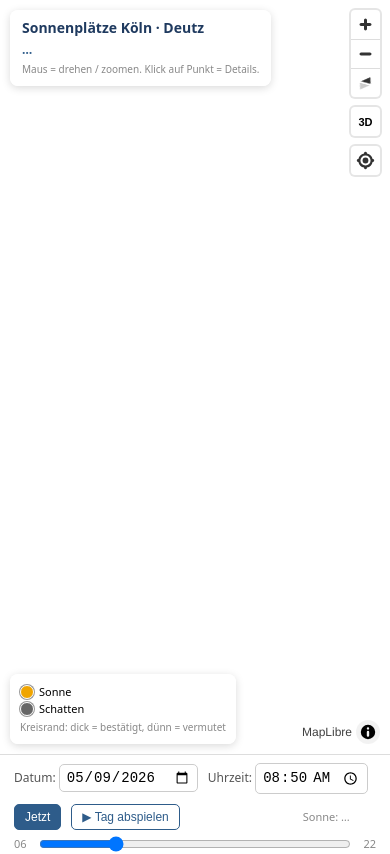
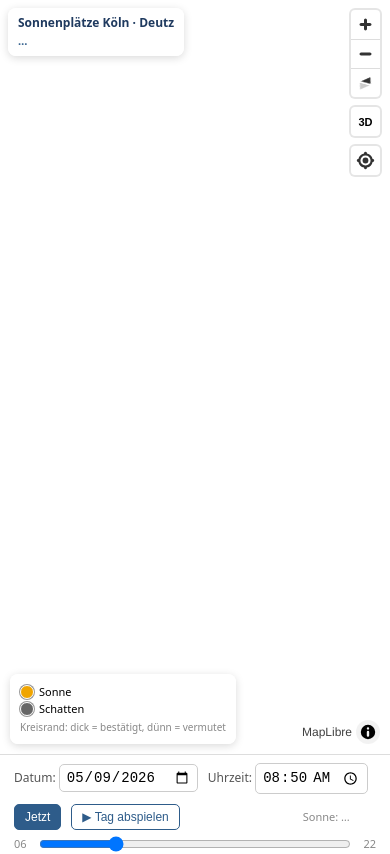
Before and after one commit to AxHei/sonnenplaetze-koeln, a plain HTML site: page index.html in a window 390 px wide. Drawn offline with nearby package versions, Linux system fonts and the light colour scheme; no server answers; a script that the page names is missing.

Commit message:
Add files via upload

```diff
--- a/index.html
+++ b/index.html
@@ -9,13 +9,20 @@
   body { margin:0; padding:0; font-family:system-ui,sans-serif; }
   #map { position:absolute; top:0; bottom:90px; left:0; right:0; }
   #info {
-    position:absolute; top:10px; left:10px; z-index:10;
+    position:absolute; top:8px; left:8px; z-index:10;
     background:rgba(255,255,255,0.94); padding:8px 12px; border-radius:8px;
     box-shadow:0 2px 8px rgba(0,0,0,0.15); max-width:300px; font-size:12px;
+    box-sizing:border-box;
   }
   #info h1 { margin:0 0 4px 0; font-size:14px; color:#1F3A5F; }
   #info p { margin:2px 0; color:#444; }
   #info .stat { color:#2E5C8A; font-weight:600; }
+  /* iPhone & schmale Bildschirme: Info-Box kompakter, nimmt Platz neben den Karten-Knöpfen rechts in Anspruch */
+  @media (max-width: 600px) {
+    #info { max-width: calc(100vw - 70px); padding:6px 10px; font-size:11px; }
+    #info h1 { font-size:12px; margin:0 0 2px 0; }
+    #info .hint { display:none; }
+  }
   #legend {
     position:absolute; bottom:100px; left:10px; z-index:10;
     background:rgba(255,255,255,0.94); padding:8px 10px; border-radius:8px;
@@ -56,7 +63,7 @@
 <div id="info">
   <h1>Sonnenplätze Köln · Deutz</h1>
   <p><span class="stat" id="status">…</span></p>
-  <p style="font-size:10px;color:#888;margin-top:4px;">Maus = drehen / zoomen. Klick auf Punkt = Details.</p>
+  <p class="hint" style="font-size:10px;color:#888;margin-top:4px;">Maus = drehen / zoomen. Klick auf Punkt = Details.</p>
 </div>
 <div id="legend">
   <div class="row"><span class="dot" style="background:#f0a500;"></span> Sonne</div>
```
